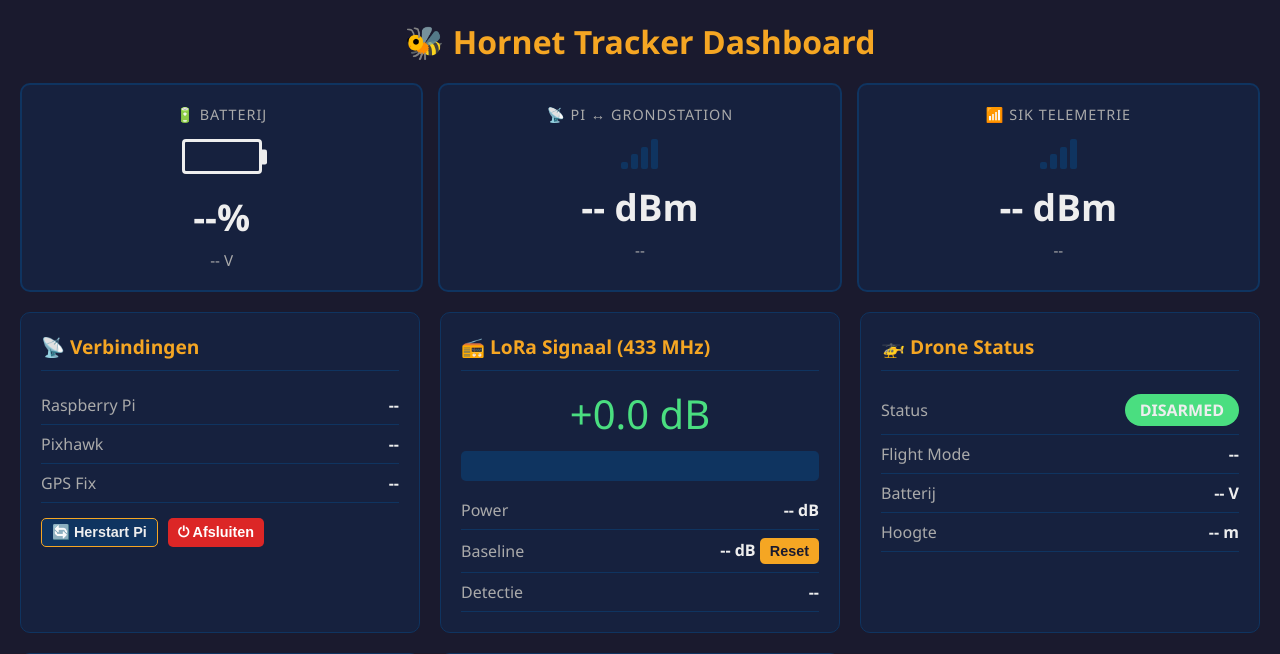
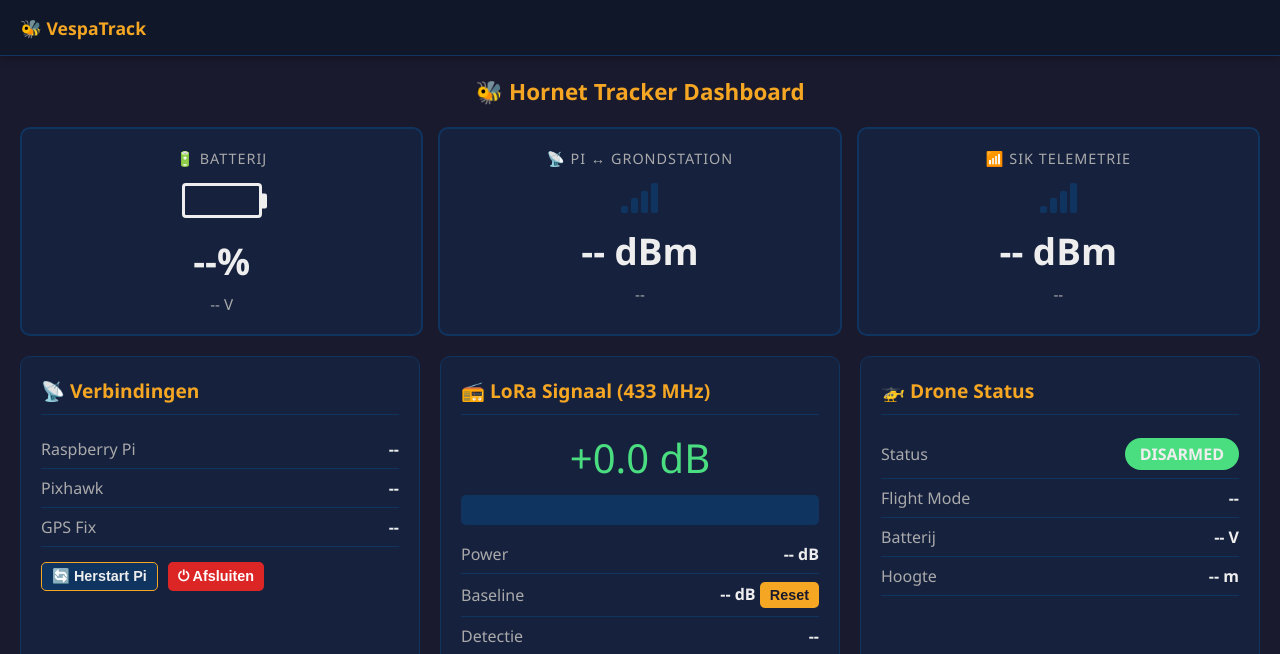
Before and after one commit to kianvdb/hornet-tracker, a Flask app: page / in a window 1280 px wide. Shown: the top 654 px of the page. Run offline with Flask 3, Linux system fonts and the light colour scheme.

Commit message:
voeg leeg navbar skelet toe bovenaan dashboard

```diff
--- a/static/css/base.css
+++ b/static/css/base.css
@@ -21,6 +21,8 @@ h1 {
     text-align: center;
     color: #f5a623;
     margin-bottom: 20px;
+    font-size: 1.4em;
+    margin-top: 0;
 }
 
 /* Gedeelde status-kleuren (gebruikt door cards, navbar, signal, etc.) */
--- a/static/css/navbar.css
+++ b/static/css/navbar.css
@@ -0,0 +1,144 @@
+/**
+ * NAVBAR — vaste statusbalk bovenaan het dashboard
+ *
+ * Doel: status-indicatoren altijd zichtbaar zonder te scrollen. Geïnspireerd
+ * op smartphone-statusbalk (batterij, signaal, etc.).
+ *
+ * Layout: fixed bovenaan, full-width, fixed hoogte. Body krijgt
+ * padding-top om compensatie voor de vaste navbar.
+ */
+
+/* ============================================
+   NAVBAR CONTAINER
+   ============================================ */
+
+.navbar {
+    position: fixed;
+    top: 0;
+    left: 0;
+    right: 0;
+    height: 56px;
+    background: #0f1729;
+    border-bottom: 1px solid #0f3460;
+    display: flex;
+    align-items: center;
+    padding: 0 20px;
+    gap: 16px;
+    z-index: 100;
+    box-shadow: 0 2px 8px rgba(0, 0, 0, 0.3);
+}
+
+/* Body moet padding-top krijgen zodat content niet onder navbar verdwijnt */
+body.has-navbar {
+    padding-top: 76px;   /* 56px navbar + 20px existing body padding */
+}
+
+/* ============================================
+   NAVBAR SECTIES
+   ============================================ */
+
+/* App titel links */
+.navbar-title {
+    color: #f5a623;
+    font-size: 1.1em;
+    font-weight: bold;
+    margin-right: 24px;
+    white-space: nowrap;
+}
+
+/* Container voor status-indicatoren (vult ruimte tussen titel en knoppen) */
+.navbar-status {
+    display: flex;
+    align-items: center;
+    gap: 24px;
+    flex: 1;
+}
+
+/* Container voor actie-knoppen rechts (shutdown, reboot, etc.) */
+.navbar-actions {
+    display: flex;
+    align-items: center;
+    gap: 8px;
+}
+
+/* ============================================
+   STATUS INDICATORS (placeholders, vullen we in latere commits)
+   ============================================ */
+
+.navbar-item {
+    display: flex;
+    align-items: center;
+    gap: 8px;
+    color: #aaa;
+    font-size: 0.9em;
+    padding: 4px 10px;
+    border-radius: 6px;
+    cursor: pointer;
+    transition: background 0.2s;
+}
+
+.navbar-item:hover {
+    background: rgba(255, 255, 255, 0.05);
+}
+
+.navbar-item-icon {
+    font-size: 1.1em;
+}
+
+.navbar-item-value {
+    color: #eee;
+    font-weight: bold;
+}
+
+/* Status-kleur varianten (gebruiken dezelfde semantiek als de quick cards) */
+.navbar-item.status-good  .navbar-item-value { color: #4ade80; }
+.navbar-item.status-ok    .navbar-item-value { color: #f5a623; }
+.navbar-item.status-warn  .navbar-item-value { color: #fb923c; }
+.navbar-item.status-bad   .navbar-item-value { color: #f87171; }
+
+/* ============================================
+   ACTIE KNOPPEN IN NAVBAR
+   ============================================ */
+
+.navbar-btn {
+    background: transparent;
+    border: 1px solid #0f3460;
+    color: #aaa;
+    padding: 6px 12px;
+    border-radius: 5px;
+    cursor: pointer;
+    font-size: 0.85em;
+    transition: all 0.2s;
+}
+
+.navbar-btn:hover {
+    border-color: #f5a623;
+    color: #f5a623;
+}
+
+.navbar-btn.navbar-btn-danger:hover {
+    border-color: #f87171;
+    color: #f87171;
+}
+
+/* ============================================
+   RESPONSIVE
+   ============================================ */
+
+@media (max-width: 900px) {
+    .navbar {
+        height: auto;
+        flex-wrap: wrap;
+        padding: 8px 12px;
+        gap: 8px;
+    }
+    .navbar-status {
+        order: 3;
+        flex-basis: 100%;
+        gap: 12px;
+        font-size: 0.85em;
+    }
+    body.has-navbar {
+        padding-top: 100px;
+    }
+}
--- a/templates/dashboard.html
+++ b/templates/dashboard.html
@@ -17,9 +17,25 @@
     <link rel="stylesheet" href="{{ url_for('static', filename='css/thermal.css') }}">
     <link rel="stylesheet" href="{{ url_for('static', filename='css/navbar.css') }}">
 </head>
-<body>
+<body class="has-navbar">
+
+    <!-- ============================================
+         VASTE NAVBAR — status indicatoren + acties.
+         Vult zich op met data via socket-handlers.js (volgende commits).
+         ============================================ -->
+    <nav class="navbar">
+        <div class="navbar-title">🐝 VespaTrack</div>
+
+        <div class="navbar-status">
+            <!-- Status-indicatoren komen hier in commit 2-5 -->
+        </div>
+
+        <div class="navbar-actions">
+            <!-- Shutdown / reboot knoppen komen hier in commit 5 -->
+        </div>
+    </nav>
+
     <h1>🐝 Hornet Tracker Dashboard</h1>
-
     <!-- QUICK STATUS STRIP -->
     <div class="quick-status">
         <div class="quick-card" id="quick-battery">
```
Also changed, not shown: README.md.
